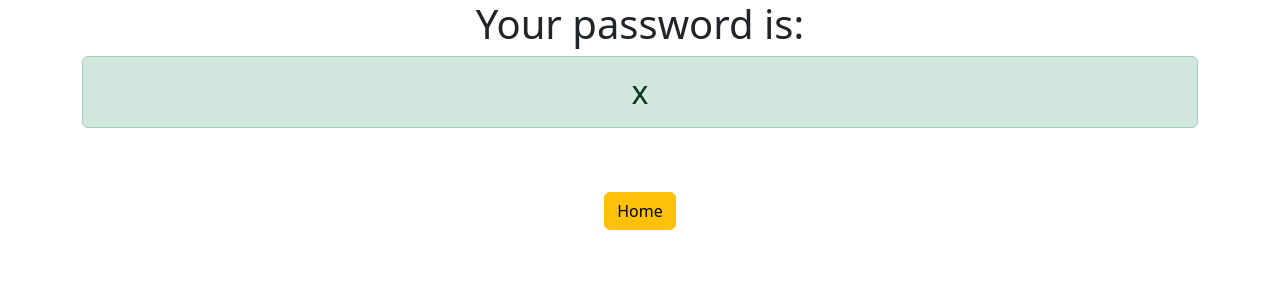
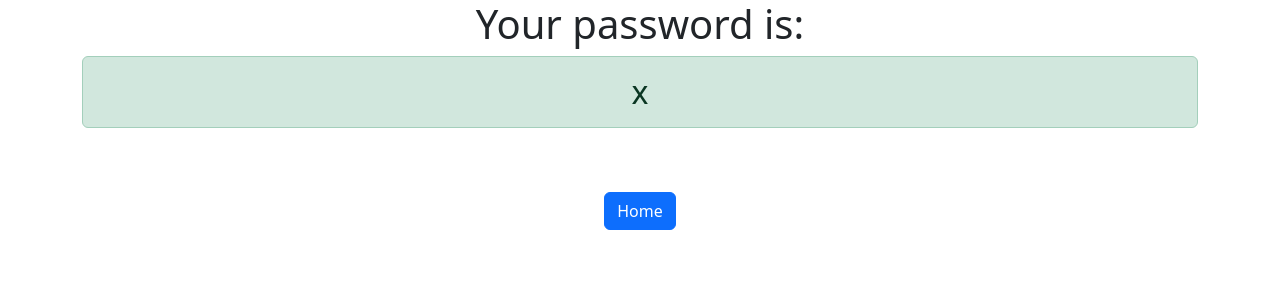
Before and after one commit to maruf-shahriar/Django_password-generator, a Django app: template generator/templates/generator/password.html in a window 1280 px wide. Shown: the top 300 px of the page. Run offline with Django 4.2, Linux system fonts and the light colour scheme; the template is opened without the code that fills it: most values are stand-ins (such as "Sample title", 1, 10 or a date in 2020).

Commit message:
I made change the button

```diff
--- a/generator/templates/generator/password.html
+++ b/generator/templates/generator/password.html
@@ -5,5 +5,5 @@
 <h2 class="alert alert-success">{{ password }}</h2>
 <br>
 <br>
-<a href="{% url 'home' %}" class="btn btn-WARNING">Home</a>
+<a href="{% url 'home' %}" class="btn btn-primary">Home</a>
 </div>
```
